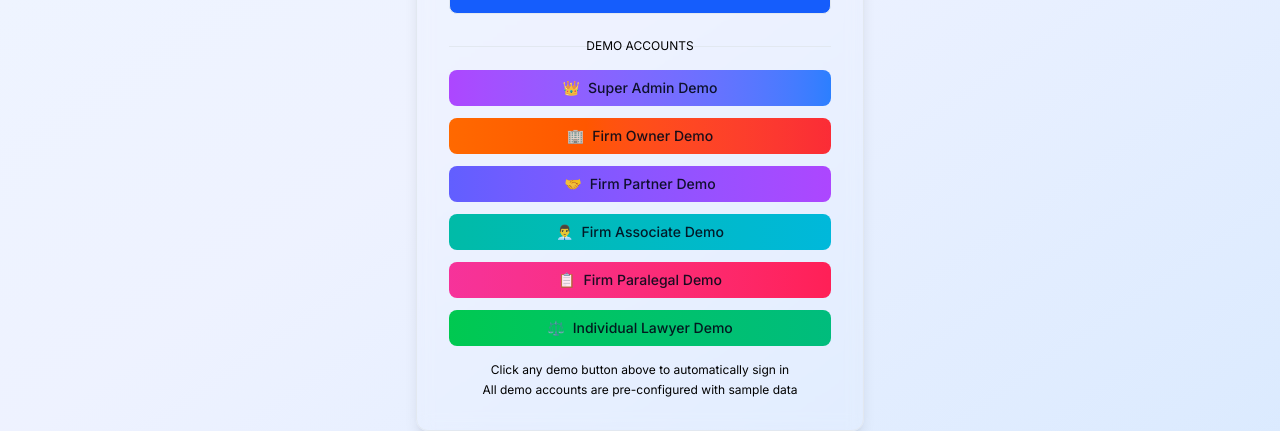
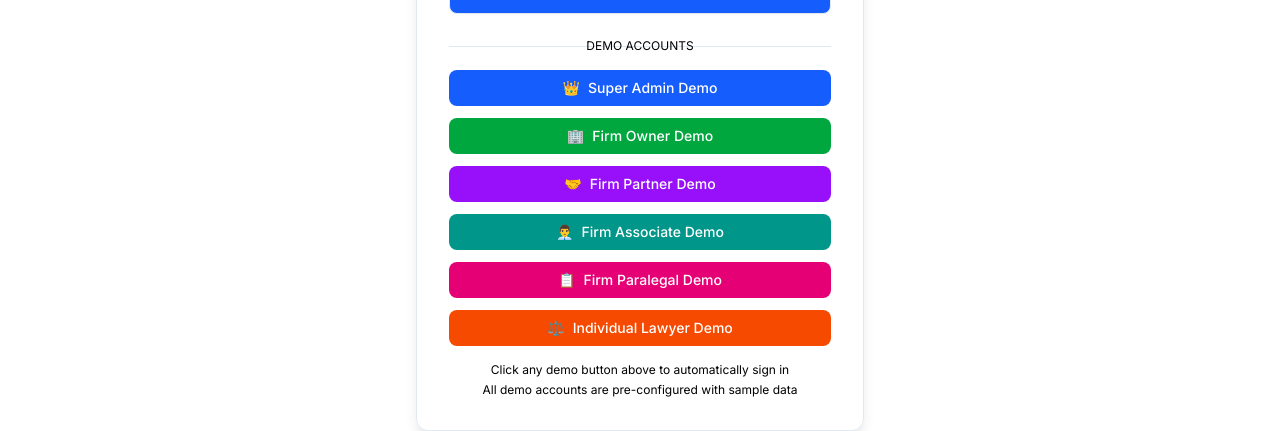
Before and after one commit to sudhiryadav/vidhigya, a Next.js app in the folder apps/web/: page /login in a window 1280 px wide. Shown: the part 495-926 px from the top of the page. Built offline with nearby package versions, Linux system fonts and the light colour scheme; no server answers.

Commit message:
Update login and register pages to use consistent background styles and improve button color schemes for better visibility. Refactor ThemeToggle component by removing debug logs and simplifying dropdown logic.

```diff
--- a/apps/web/src/app/(public)/login/page.tsx
+++ b/apps/web/src/app/(public)/login/page.tsx
@@ -115,7 +115,7 @@ export default function LoginPage() {
 
   return (
     <>
-      <div className="min-h-screen p-4 relative overflow-hidden bg-gradient-to-br from-blue-50 via-indigo-50 to-blue-100 dark:from-slate-900 dark:via-slate-800 dark:to-slate-700 login-page">
+      <div className="min-h-screen p-4 relative overflow-hidden bg-gradient-to-br from-background via-muted to-accent/20">
         <div className="max-w-md w-full mx-auto space-y-8 pt-8">
           {/* Header */}
           <div className="text-center">
@@ -249,7 +249,7 @@ export default function LoginPage() {
                       handleDemoLogin("admin@vidhigya.com", "admin123")
                     }
                     disabled={demoLoading === "admin@vidhigya.com"}
-                    className="flex items-center justify-center px-4 py-2 text-sm font-medium text-foreground bg-gradient-to-r from-purple-500 to-blue-500 hover:from-purple-600 hover:to-blue-600 rounded-lg transition-all duration-200 disabled:opacity-50 disabled:cursor-not-allowed"
+                    className="flex items-center justify-center px-4 py-2 text-sm font-medium text-white bg-blue-600 hover:bg-blue-700 dark:bg-blue-500 dark:hover:bg-blue-600 rounded-lg transition-all duration-200 disabled:opacity-50 disabled:cursor-not-allowed"
                   >
                     {demoLoading === "admin@vidhigya.com" ? (
                       <div className="flex items-center space-x-2">
@@ -271,7 +271,7 @@ export default function LoginPage() {
                       handleDemoLogin("johnson@johnsonlaw.com", "firm123")
                     }
                     disabled={demoLoading === "johnson@johnsonlaw.com"}
-                    className="flex items-center justify-center px-4 py-2 text-sm font-medium text-foreground bg-gradient-to-r from-orange-500 to-red-500 hover:from-orange-600 hover:to-red-600 rounded-lg transition-all duration-200 disabled:opacity-50 disabled:cursor-not-allowed"
+                    className="flex items-center justify-center px-4 py-2 text-sm font-medium text-white bg-green-600 hover:bg-green-700 dark:bg-green-500 dark:hover:bg-green-600 rounded-lg transition-all duration-200 disabled:opacity-50 disabled:cursor-not-allowed"
                   >
                     {demoLoading === "johnson@johnsonlaw.com" ? (
                       <div className="flex items-center space-x-2">
@@ -293,7 +293,7 @@ export default function LoginPage() {
                       handleDemoLogin("patel@johnsonlaw.com", "partner123")
                     }
                     disabled={demoLoading === "patel@johnsonlaw.com"}
-                    className="flex items-center justify-center px-4 py-2 text-sm font-medium text-foreground bg-gradient-to-r from-indigo-500 to-purple-500 hover:from-indigo-600 hover:to-purple-600 rounded-lg transition-all duration-200 disabled:opacity-50 disabled:cursor-not-allowed"
+                    className="flex items-center justify-center px-4 py-2 text-sm font-medium text-white bg-purple-600 hover:bg-purple-700 dark:bg-purple-500 dark:hover:bg-purple-600 rounded-lg transition-all duration-200 disabled:opacity-50 disabled:cursor-not-allowed"
                   >
                     {demoLoading === "patel@johnsonlaw.com" ? (
                       <div className="flex items-center space-x-2">
@@ -315,7 +315,7 @@ export default function LoginPage() {
                       handleDemoLogin("kumar@johnsonlaw.com", "associate123")
                     }
                     disabled={demoLoading === "kumar@johnsonlaw.com"}
-                    className="flex items-center justify-center px-4 py-2 text-sm font-medium text-foreground bg-gradient-to-r from-teal-500 to-cyan-500 hover:from-teal-600 hover:to-cyan-600 rounded-lg transition-all duration-200 disabled:opacity-50 disabled:cursor-not-allowed"
+                    className="flex items-center justify-center px-4 py-2 text-sm font-medium text-white bg-teal-600 hover:bg-teal-700 dark:bg-teal-500 dark:hover:bg-teal-600 rounded-lg transition-all duration-200 disabled:opacity-50 disabled:cursor-not-allowed"
                   >
                     {demoLoading === "kumar@johnsonlaw.com" ? (
                       <div className="flex items-center space-x-2">
@@ -337,7 +337,7 @@ export default function LoginPage() {
                       handleDemoLogin("sharma@johnsonlaw.com", "paralegal123")
                     }
                     disabled={demoLoading === "sharma@johnsonlaw.com"}
-                    className="flex items-center justify-center px-4 py-2 text-sm font-medium text-foreground bg-gradient-to-r from-pink-500 to-rose-500 hover:from-pink-600 hover:to-rose-600 rounded-lg transition-all duration-200 disabled:opacity-50 disabled:cursor-not-allowed"
+                    className="flex items-center justify-center px-4 py-2 text-sm font-medium text-white bg-pink-600 hover:bg-pink-700 dark:bg-pink-500 dark:hover:bg-pink-600 rounded-lg transition-all duration-200 disabled:opacity-50 disabled:cursor-not-allowed"
                   >
                     {demoLoading === "sharma@johnsonlaw.com" ? (
                       <div className="flex items-center space-x-2">
@@ -359,7 +359,7 @@ export default function LoginPage() {
                       handleDemoLogin("sarah@wilsonlaw.com", "individual123")
                     }
                     disabled={demoLoading === "sarah@wilsonlaw.com"}
-                    className="flex items-center justify-center px-4 py-2 text-sm font-medium text-foreground bg-gradient-to-r from-green-500 to-emerald-500 hover:from-green-600 hover:to-emerald-600 rounded-lg transition-all duration-200 disabled:opacity-50 disabled:cursor-not-allowed"
+                    className="flex items-center justify-center px-4 py-2 text-sm font-medium text-white bg-orange-600 hover:bg-orange-700 dark:bg-orange-500 dark:hover:bg-orange-600 rounded-lg transition-all duration-200 disabled:opacity-50 disabled:cursor-not-allowed"
                   >
                     {demoLoading === "sarah@wilsonlaw.com" ? (
                       <div className="flex items-center space-x-2">
--- a/apps/web/src/app/(public)/register/page.tsx
+++ b/apps/web/src/app/(public)/register/page.tsx
@@ -113,7 +113,7 @@ export default function RegisterPage() {
   };
 
   return (
-    <div className="min-h-screen p-4 relative overflow-hidden bg-gradient-to-br from-blue-50 via-indigo-50 to-blue-100 dark:from-slate-900 dark:via-slate-800 dark:to-slate-700 register-page">
+    <div className="min-h-screen p-4 relative overflow-hidden bg-gradient-to-br from-background via-muted to-accent/20">
       <div className="max-w-md w-full mx-auto space-y-8 pt-8">
         {/* Header */}
         <div className="text-center">
--- a/apps/web/src/components/ThemeToggle.tsx
+++ b/apps/web/src/components/ThemeToggle.tsx
@@ -42,22 +42,10 @@ export function ThemeToggle() {
   const currentTheme = themes.find((t) => t.value === theme);
   const Icon = currentTheme?.icon || Sun;
 
-  console.log("ThemeToggle: Rendering with theme:", {
-    theme,
-    currentTheme,
-    isOpen,
-  });
-
-  // Temporarily force dropdown to be open for testing
-  const forceOpen = true;
-
   return (
     <div className="relative" ref={dropdownRef}>
       <button
-        onClick={() => {
-          console.log("ThemeToggle: Button clicked, current isOpen:", isOpen);
-          setIsOpen(!isOpen);
-        }}
+        onClick={() => setIsOpen(!isOpen)}
         className="flex items-center space-x-2 px-3 py-2 text-sm font-medium text-muted-foreground hover:text-foreground hover:bg-muted rounded-lg transition-colors duration-200 border border-border bg-card"
       >
         <Icon className="w-4 h-4" />
@@ -67,18 +55,14 @@ export function ThemeToggle() {
         />
       </button>
 
-      {(isOpen || forceOpen) && (
-        <div className="absolute right-0 bottom-full mb-2 w-48 bg-card rounded-lg shadow-lg border border-border py-1 z-50 backdrop-blur-sm">
+      {isOpen && (
+        <div className="absolute right-0 top-full mt-2 w-48 bg-card rounded-lg shadow-lg border border-border py-1 z-[9999] backdrop-blur-sm">
           {themes.map((themeOption) => {
             const ThemeIcon = themeOption.icon;
             return (
               <button
                 key={themeOption.value}
                 onClick={() => {
-                  console.log(
-                    "ThemeToggle: Theme option clicked:",
-                    themeOption.value
-                  );
                   setTheme(themeOption.value);
                   setIsOpen(false);
                 }}
```
